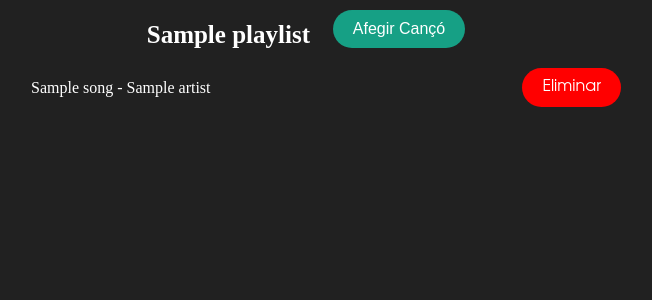
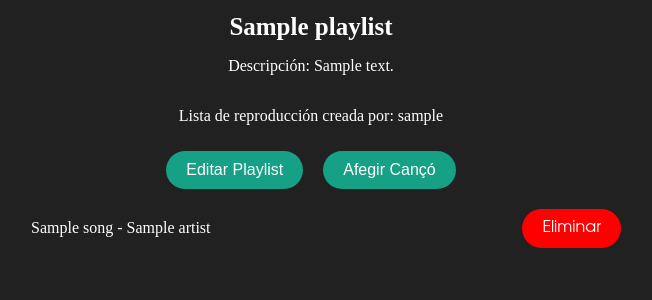
Before and after one commit to lau-marti/WebProject, a Django app: page /musicterritory/playlists/1/ in a window 1280 px wide. Shown: the part 116-416 px from the top of the page, without its empty margins (329-981 px from the left). Run offline with Django 5.2, Linux system fonts and the light colour scheme; tables that the repository leaves empty hold one stand-in row (values such as "Sample post").

Commit message:
HTML boto editar playlist 2.6

```diff
--- a/templates/playlist_confirm_delete.html
+++ b/templates/playlist_confirm_delete.html
@@ -1,10 +1,10 @@
 {% extends "base.html" %}
 {% block content %}
-<h1>Confirm Deletion</h1>
+<h1 style="color: white">Confirm Deletion</h1>
 <p>Are you sure you want to delete the playlist "{{ playlist.name }}"?</p>
 <form method="post">
   {% csrf_token %}
-  <input type="submit" value="Yes, delete" />
-  <a href="{% url 'web:playlist_list' %}">Cancel</a>
+  <button class="deleteButton" type="submit">Yes, delete</button>
+  <a style="color: white" href="{% url 'web:playlist_list' %}">Cancel</a>
 </form>
 {% endblock %}
--- a/templates/playlist_detail.html
+++ b/templates/playlist_detail.html
@@ -4,11 +4,18 @@
 
 {% block content %}
 <div class="container">
-    <div class="playlist-header">
+    <div class="playlist-header" style="display: flex; flex-direction: column; justify-content: center; align-items: center">
         <h1 class="PlaylistName">{{ playlist.name }}</h1>
-        <a href="{% url 'web:song_create' playlist.id %}">
-            <button class="genericButton">Afegir Cançó</button>
-        </a>
+        <p class="description">Descripción: {{playlist.description}}</p>
+        <p class="user_id">Lista de reproducción creada por: {{playlist.user}}</p>
+        <div style="display: flex; justify-content: center; align-items: center">
+            <a href="{% url 'web:playlist_edit' playlist.id %}">
+                <button class="genericButton">Editar Playlist</button>
+            </a>
+            <a href="{% url 'web:song_create' playlist.id %}">
+                <button class="genericButton">Afegir Cançó</button>
+            </a>
+        </div>
     </div>
     <ul class="cançons">
     {% for song in playlist.songs.all %}
```
